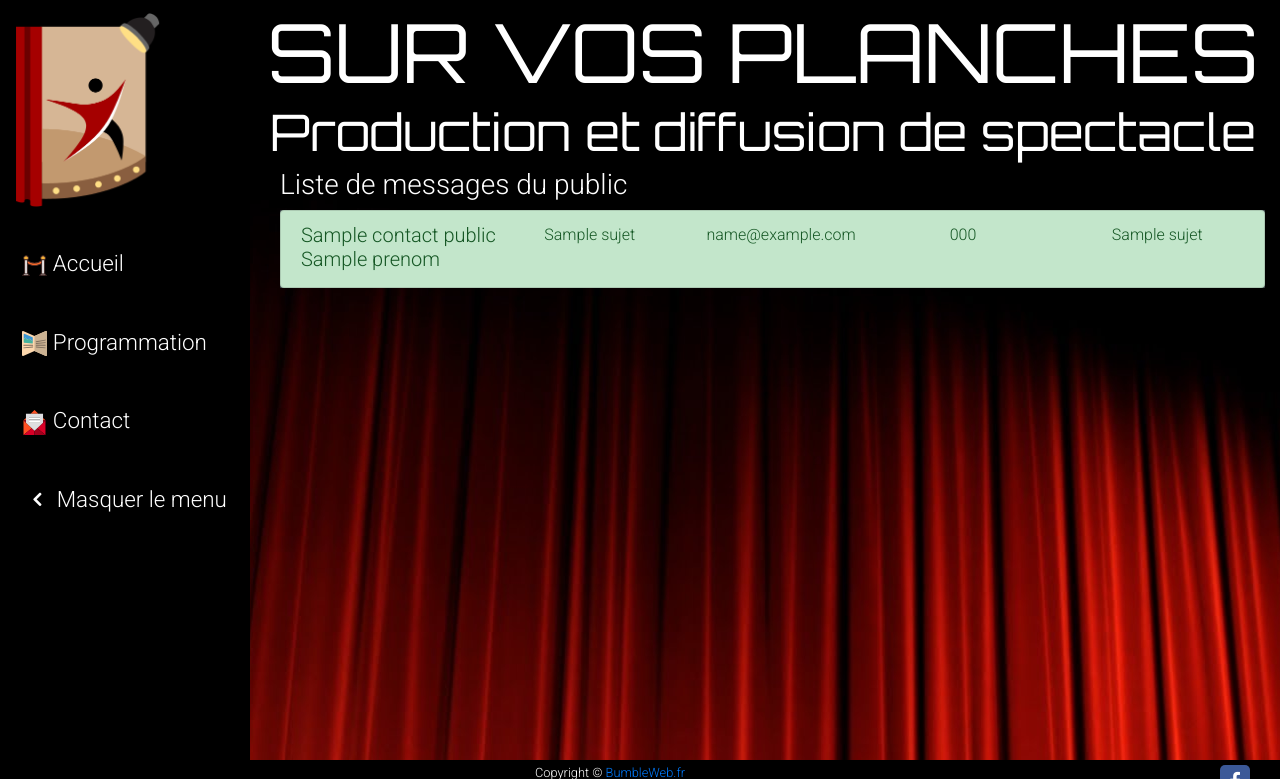
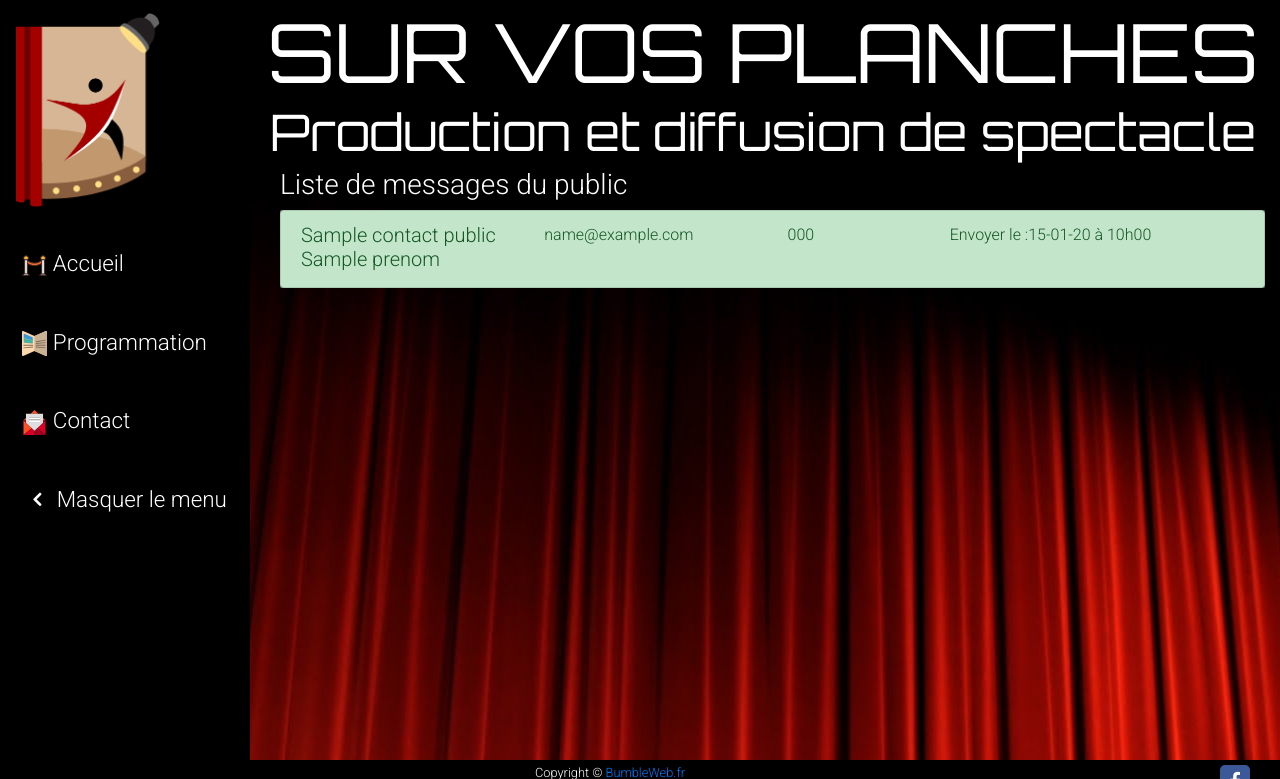
Before and after one commit to BumbleBrice/Ticketing, a Symfony app: template templates/contact_public/index.html.twig in a window 1280 px wide. Shown: the top 779 px of the page. Run offline with Twig, Linux system fonts and the light colour scheme; the template is opened without the code that fills it: most values are stand-ins (such as "Sample title", 1, 10 or a date in 2020); some libraries are stand-ins or nearby versions.

Commit message:
add date index admin

```diff
--- a/templates/contact_partenaire/index.html.twig
+++ b/templates/contact_partenaire/index.html.twig
@@ -9,10 +9,10 @@
         <div class="list-group bg-dark">
           <a href="{{ path('contact_partenaire_show', {'id': contact_partenaire.id}) }}" class="list-group-item list-group-item-success {% if contact_partenaire.status == 'vue' %}list-group-item-warning{% endif %} flex-column align-items-start">
             <div class="row">
-                <div class="col-md-5"><h5 class="mb-1">{{ contact_partenaire.nom }} {{ contact_partenaire.prenom }}</h5></div>
-                <div class="col-md-2">{{ contact_partenaire.sujet ? contact_partenaire.sujet|join(', ') : '' }}</div>
+                <div class="col-md-3"><h5 class="mb-1">{{ contact_partenaire.nom }} {{ contact_partenaire.prenom }}</h5></div>
                 <div class="col-md-3">{{ contact_partenaire.email }}</div>
                 <div class="col-md-2">{{ contact_partenaire.telephone }}</div>
+                <div class="col-md-4">Envoyer le :{{ contact_partenaire.date ? contact_partenaire.date|date('d-m-y') : '' }} à {{ contact_partenaire.date ? contact_partenaire.date|date('H') : '' }}h{{ contact_partenaire.date ? contact_partenaire.date|date('i') : '' }}</div>
             </div>
           </a>
         </div>
--- a/templates/contact_pro/index.html.twig
+++ b/templates/contact_pro/index.html.twig
@@ -10,10 +10,10 @@
           <a href="{{ path('contact_pro_show', {'id': contact_pro.id}) }}" class="list-group-item list-group-item-success {% if contact_pro.status == 'vue' %}list-group-item-warning{% endif %} flex-column align-items-start">
             <div class="row">
                 <div class="col-md-2"><h5 class="mb-1">{{ contact_pro.nom }} {{ contact_pro.prenom }}</h5></div>
-                <div class="col-md-3">{{ contact_pro.vousetes ? contact_pro.vousetes|join(', ') : '' }}</div>
                 <div class="col-md-2">{{ contact_pro.organisme }}</div>
                 <div class="col-md-3">{{ contact_pro.email }}</div>
                 <div class="col-md-2">{{ contact_pro.telephone }}</div>
+                <div class="col-md-3">Envoyer le :{{ contact_pro.date ? contact_pro.date|date('d-m-y') : '' }} à {{ contact_pro.date ? contact_pro.date|date('H') : '' }}h{{ contact_pro.date ? contact_pro.date|date('i') : '' }}</div>
             </div>
           </a>
         </div>
--- a/templates/contact_public/index.html.twig
+++ b/templates/contact_public/index.html.twig
@@ -11,10 +11,9 @@
           <a href="{{ path('contact_public_show', {'id': contact_public.id}) }}" class="list-group-item list-group-item-success {% if contact_public.status == 'vue' %}list-group-item-warning{% endif %} flex-column align-items-start">
             <div class="row">
                 <div class="col-md-3"><h5 class="mb-1">{{ contact_public.nom }} {{ contact_public.prenom }}</h5></div>
-                <div class="col-md-2">{{ contact_public.sujet ? contact_public.sujet|join(', ') : '' }}</div>
                 <div class="col-md-3">{{ contact_public.email }}</div>
                 <div class="col-md-2">{{ contact_public.telephone }}</div>
-                <div class="col-md-2">{{ contact_public.sujet }}</div>
+                <div class="col-md-4">Envoyer le :{{ contact_public.date ? contact_public.date|date('d-m-y') : '' }} à {{ contact_public.date ? contact_public.date|date('H') : '' }}h{{ contact_public.date ? contact_public.date|date('i') : '' }}</div>
             </div>
           </a>
         </div>
```
